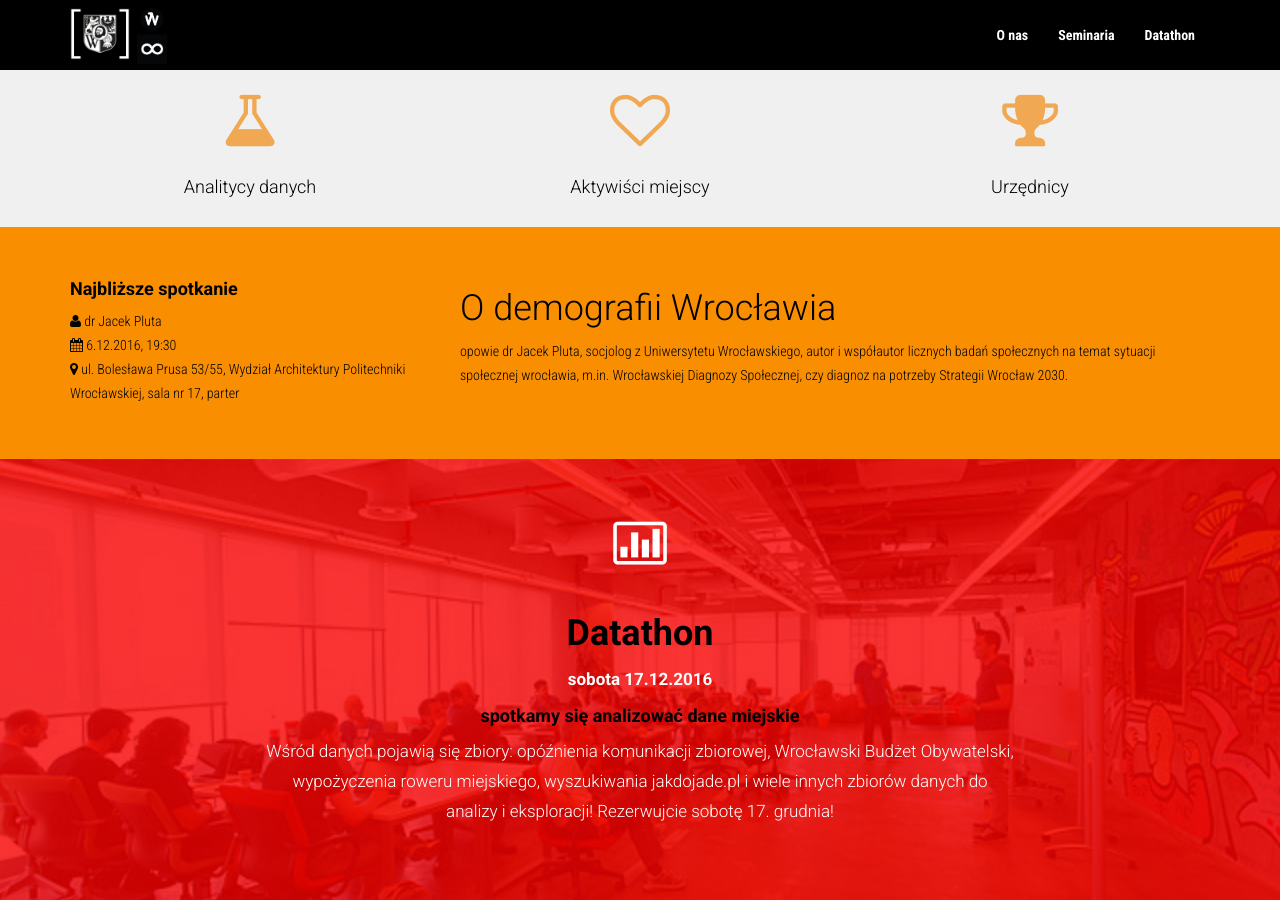
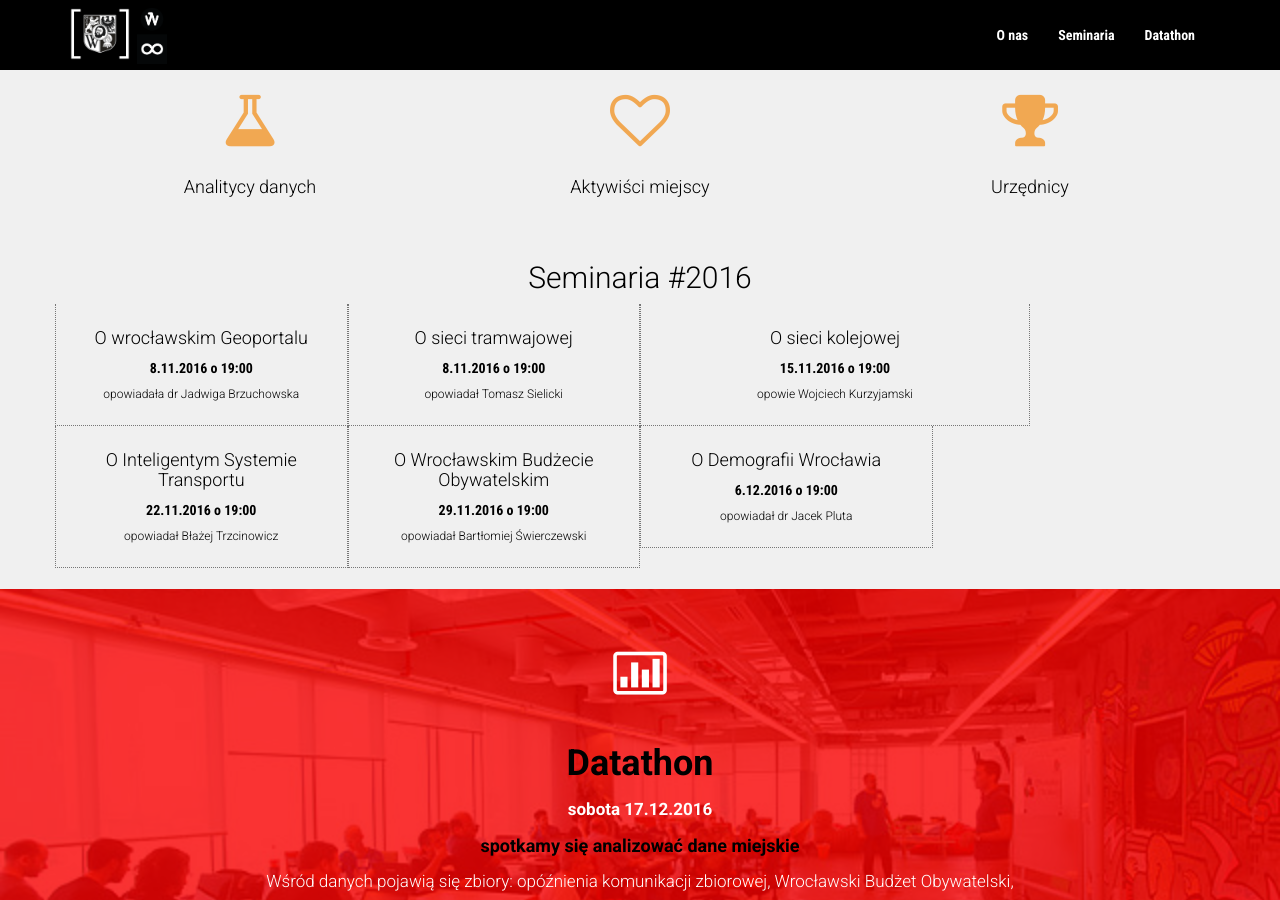
Before and after one commit to wroclawskiedane/wroclawskiedane.github.io, a Jekyll site: the page built from index.html, in a window 1280 px wide and 900 px high, scrolled down 683 px. Built offline with Jekyll 4.4.1, drawn with Linux system fonts in a browser that asks for light colours; nearby versions of some CDN libraries.

Commit message:
Update index.html

```diff
--- a/index.html
+++ b/index.html
@@ -33,7 +33,7 @@ permalink: /
     </div><! --/container -->
 </div><! --/service -->
 
-<div id="seminars" class="event main-event">
+<!-- div id="seminars" class="event main-event">
     <div class="container">
 
         <div class="row">
@@ -50,37 +50,49 @@ permalink: /
                 <p>opowie dr Jacek Pluta, socjolog z Uniwersytetu Wrocławskiego, autor i współautor licznych badań społecznych na temat sytuacji społecznej wrocławia, m.in. Wrocławskiej Diagnozy Społecznej, czy diagnoz na potrzeby Strategii Wrocław 2030.</p>
             </div>
         </div>
-    </div><! --/container -->
+    </div><! --/container
 </div><! --/service -->
 
-<!--div id="seminars"  class="service">
+<div id="seminars"  class="service">
     <div class="container">
         <div class="row centered">
             <div class="col-md-12">
-                <h2>Plan seminariów</h2>
+                <h2>Seminaria #2016</h2>
             </div>
         </div>
         <div class="row centered">
+            <div class="col-md-3 seminar">
+                <h4>O wrocławskim Geoportalu<br /></h4>
+                <b>8.11.2016 o 19:00</b>
+                <h6>opowiadała dr Jadwiga Brzuchowska</h6>
+            </div>
+            <div class="col-md-3 seminar">
+                <h4>O sieci tramwajowej</h4>
+                <b>8.11.2016 o 19:00</b>
+                <h6>opowiadał Tomasz Sielicki</h6>
+            </div>
             <div class="col-md-4 seminar">
                 <h4>O sieci kolejowej<br /></h4>
                 <b>15.11.2016 o 19:00</b>
                 <h6>opowie Wojciech Kurzyjamski</h6>
             </div>
-            <div class="col-md-4 seminar">
+        </div>
+        <div class="row centered">
+            <div class="col-md-3 seminar">
                 <h4>O Inteligentym Systemie Transportu</h4>
                 <b>22.11.2016 o 19:00</b>
-                <h6>opowie Błażej Trzcinowicz</h6>
+                <h6>opowiadał Błażej Trzcinowicz</h6>
             </div>
-            <div class="col-md-4 seminar">
+            <div class="col-md-3 seminar">
                 <h4>O Wrocławskim Budżecie Obywatelskim</h4>
                 <b>29.11.2016 o 19:00</b>
-                <h6>opowie Bartłomiej Świerczewski</h6>
+                <h6>opowiadał Bartłomiej Świerczewski</h6>
             </div>
-            <div class="col-md-4 seminar">
+            <div class="col-md-3 seminar">
                 <h4>O Demografii Wrocławia</h4>
                 <b>6.12.2016 o 19:00</b>
-                <h6>opowie dr Jacek Pluta</h6>
+                <h6>opowiadał dr Jacek Pluta</h6>
             </div>
         </div>
-    </div>< --/container -
-</div>< --/service -->
+    </div><!--/container -->
+</div><!--/service -->
```
